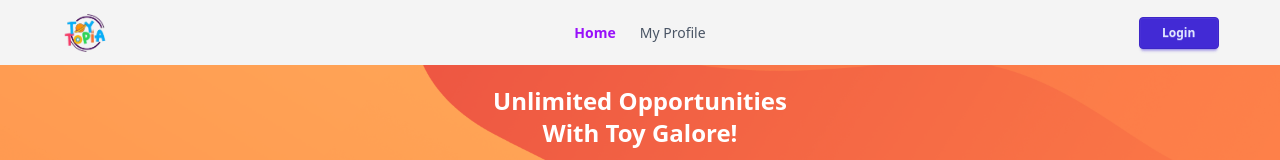
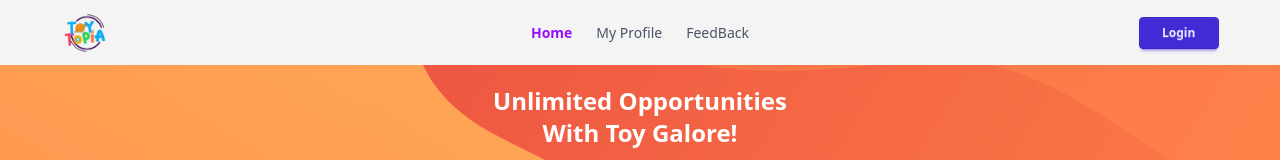
Before and after one commit to sohid7254/toytopia-upgradation, a React (Vite) app: page / in a window 1280 px wide. Shown: the top 160 px of the page. Built offline with nearby package versions, Linux system fonts and the light colour scheme; no server answers.

Commit message:
Extra route has added

```diff
--- a/package.json
+++ b/package.json
@@ -16,6 +16,7 @@
     "firebase": "^12.4.0",
     "react": "^19.1.1",
     "react-dom": "^19.1.1",
+    "react-helmet": "^6.1.0",
     "react-icons": "^5.5.0",
     "react-router": "^7.9.4",
     "sweetalert2": "^11.26.3",
--- a/src/Components/Navbar/Navbar.jsx
+++ b/src/Components/Navbar/Navbar.jsx
@@ -26,6 +26,11 @@ const Navbar = () => {
                         <li>
                             <NavLink to="/my-profile" className={({ isActive }) => (isActive ? "text-purple-600 font-bold" : "text-gray-600")}>
                                 My Profile
+                            </NavLink>
+                        </li>
+                        <li>
+                            <NavLink to="/feedback" className={({ isActive }) => (isActive ? "text-purple-600 font-bold" : "text-gray-600")}>
+                                FeedBack
                             </NavLink>
                         </li>
                     </ul>
@@ -67,6 +72,11 @@ const Navbar = () => {
                                         My Profile
                                     </NavLink>
                                 </li>
+                                <li>
+                                    <NavLink to="/feedback" className={({ isActive }) => (isActive ? "text-purple-600 font-bold" : "text-gray-600")}>
+                                        FeedBack
+                                    </NavLink>
+                                </li>
                             </ul>
                         </div>
                     </div>
--- /dev/null
+++ b/src/Pages/Feedback.jsx
@@ -0,0 +1,38 @@
+import React, { useContext, useState } from "react";
+import { AuthContext } from "../Provider/AuthProvider";
+import Swal from "sweetalert2";
+
+const Feedback = () => {
+    const { user } = useContext(AuthContext);
+    const [message, setMessage] = useState("");
+
+    const handleSubmit = (e) => {
+        e.preventDefault();
+        if (!user) {
+            return Swal.fire("Unauthorized", "Please login to submit feedback", "error");
+        }
+
+        if (!message.trim()) {
+            return Swal.fire("Oops!", "Feedback can't be empty", "warning");
+        }
+
+        // Dummy submission logic (replace with backend later)
+        Swal.fire("Thank you!", "Your feedback has been submitted", "success");
+        setMessage("");
+    };
+
+    return (
+        <div className="max-w-xl mx-auto py-10 px-4">
+            <h2 className="text-2xl font-bold text-purple-700 mb-4">We value your feedback</h2>
+            <p className="text-sm text-gray-600 mb-6">Let us know what you think, suggest improvements, or report any issues.</p>
+            <form onSubmit={handleSubmit} className="space-y-4">
+                <textarea name="feedback" value={message} onChange={(e) => setMessage(e.target.value)} placeholder="Write your feedback here..." className="textarea textarea-bordered w-full h-32" required />
+                <button type="submit" className="btn bg-gradient-to-r from-purple-500 to-orange-400 text-white font-bold w-full">
+                    Submit Feedback
+                </button>
+            </form>
+        </div>
+    );
+};
+
+export default Feedback;
--- a/src/Routes/Routes.jsx
+++ b/src/Routes/Routes.jsx
@@ -8,6 +8,7 @@ import Error404 from "../Pages/Error404";
 import LogIn from "../Pages/LogIn";
 import Register from "../Pages/Register";
 import ResetPass from "../Pages/ResetPass";
+import Feedback from "../Pages/Feedback";
 
 const router = createBrowserRouter([
     {
@@ -41,6 +42,10 @@ const router = createBrowserRouter([
             {
                 path: "/resetpass",
                 element: <ResetPass/>
+            },
+            {
+                path: "/feedback",
+                element: <Feedback/>
             }
         ],
     },
```
Also changed, not shown: 1 other file (tests, documents, lock files or other folders).
